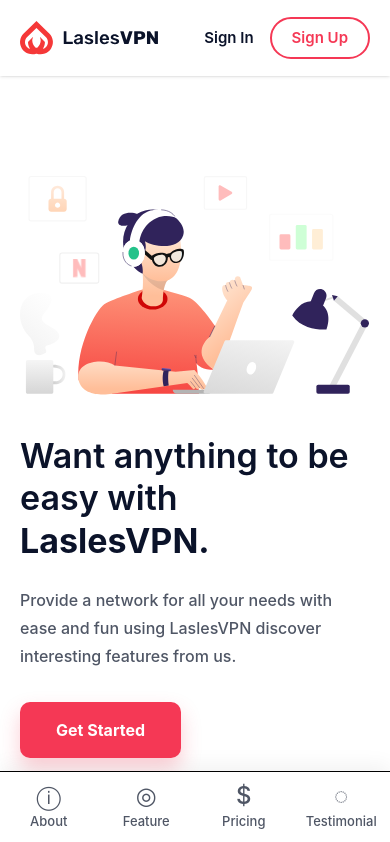
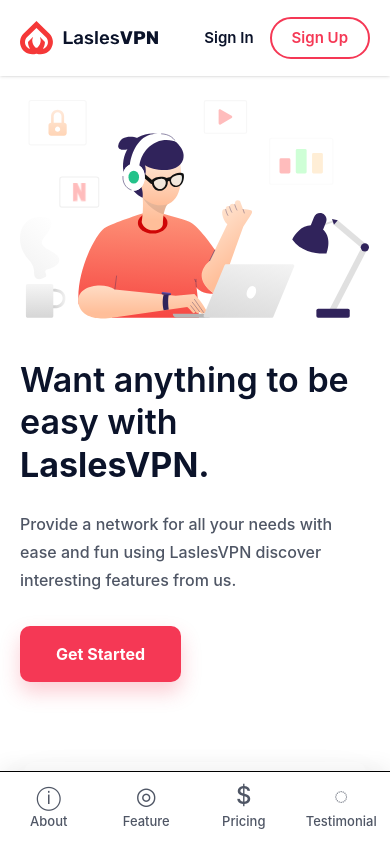
Before and after one commit to muizat23/lasles-vpn, a React (Vite) app: page / in a window 390 px wide. Shown: the top 842 px of the page. Built offline with nearby package versions, Linux system fonts and the light colour scheme.

Commit message:
Add mobile bottom spacing

```diff
--- a/src/App.jsx
+++ b/src/App.jsx
@@ -11,7 +11,7 @@
 
 function App() {
   return (
-    <div className="min-h-screen bg-white pt-[76px]">
+    <div className="min-h-screen pb-20 md:pb-0">
       <Navbar />
 
       <section id="about">
```
